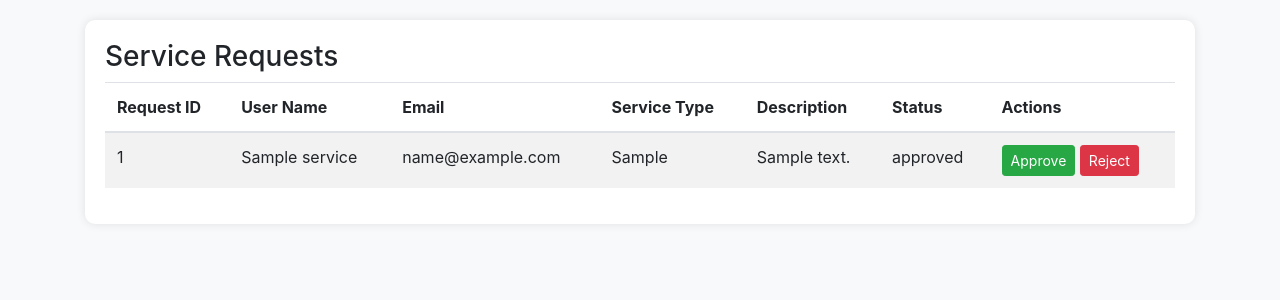
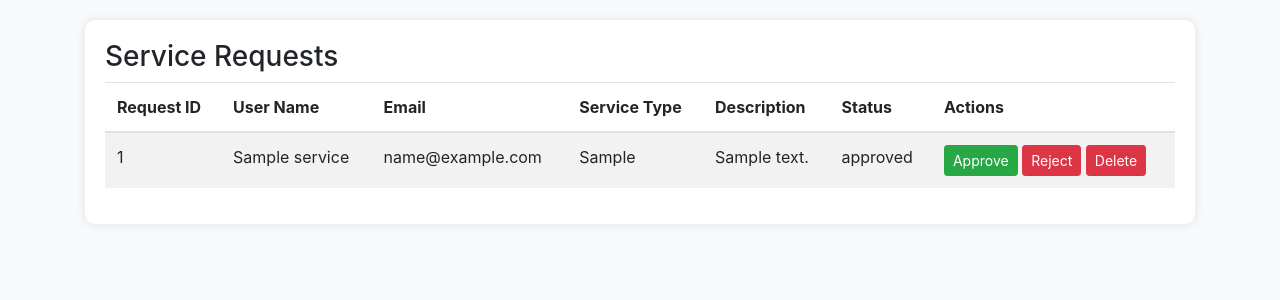
Before and after one commit to robinshiji/Pc_shopping-website, a Django app: page /staffpage/ in a window 1280 px wide. Shown: the part 56-356 px from the top of the page. Run offline with Django 5.2, Linux system fonts and the light colour scheme; tables that the repository leaves empty hold one stand-in row (values such as "Sample post"); some libraries are stand-ins or nearby versions.

Commit message:
modify staff delte

```diff
--- a/pc_app/urls.py
+++ b/pc_app/urls.py
@@ -45,6 +45,8 @@ urlpatterns = [
     path('service_request/', service_request, name='service_request'),
     path('requests/approve/<int:request_id>/', views.approve_request, name='approve_request'),
     path('requests/reject/<int:request_id>/', views.reject_request, name='reject_request'),
+    path('delete/<int:service_request_id>/', views.delete_request, name='delete_request'),
+
 
 
 
--- a/pc_app/views.py
+++ b/pc_app/views.py
@@ -426,3 +426,8 @@ def reject_request(request, request_id):
     service_request.save()
 
     return redirect('staffpage')
+
+def delete_request(request, service_request_id):
+    service_request = get_object_or_404(services, id=service_request_id)  # Fetch the object using the correct ID
+    service_request.delete()
+    return redirect('staffpage')
--- a/template/staff/staff_home.html
+++ b/template/staff/staff_home.html
@@ -82,6 +82,9 @@
                     <td>
                         <a href="{% url 'approve_request' request.id %}" class="btn btn-success btn-sm">Approve</a>
                         <a href="{% url 'reject_request' request.id %}" class="btn btn-danger btn-sm">Reject</a>
+                        <a href="{% url 'delete_request' request.id %}" class="btn btn-danger btn-sm">Delete</a>
+
+
                     </td>
                 </tr>
                 {% endfor %}
```
Also changed, not shown: db.sqlite3.
